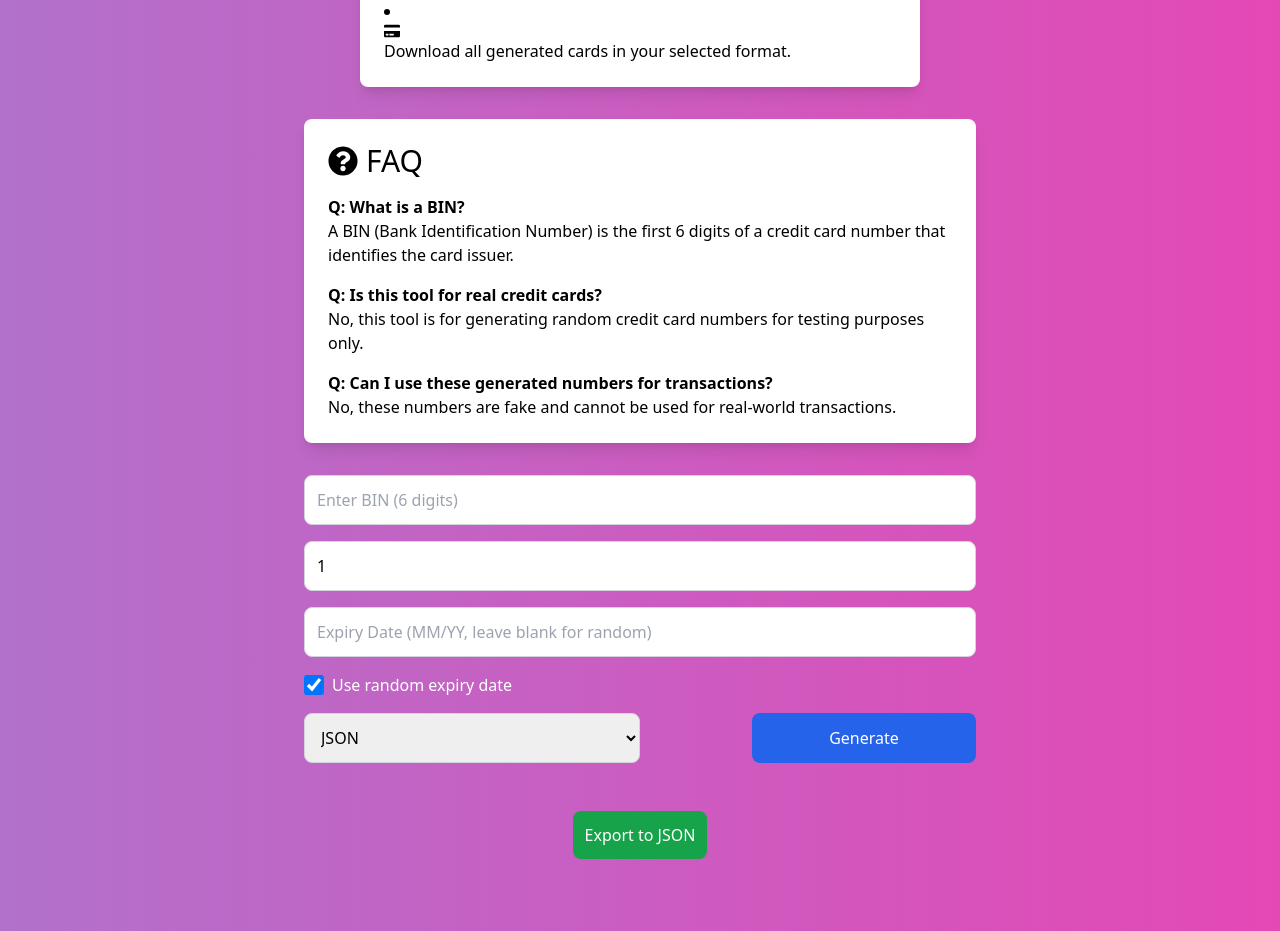
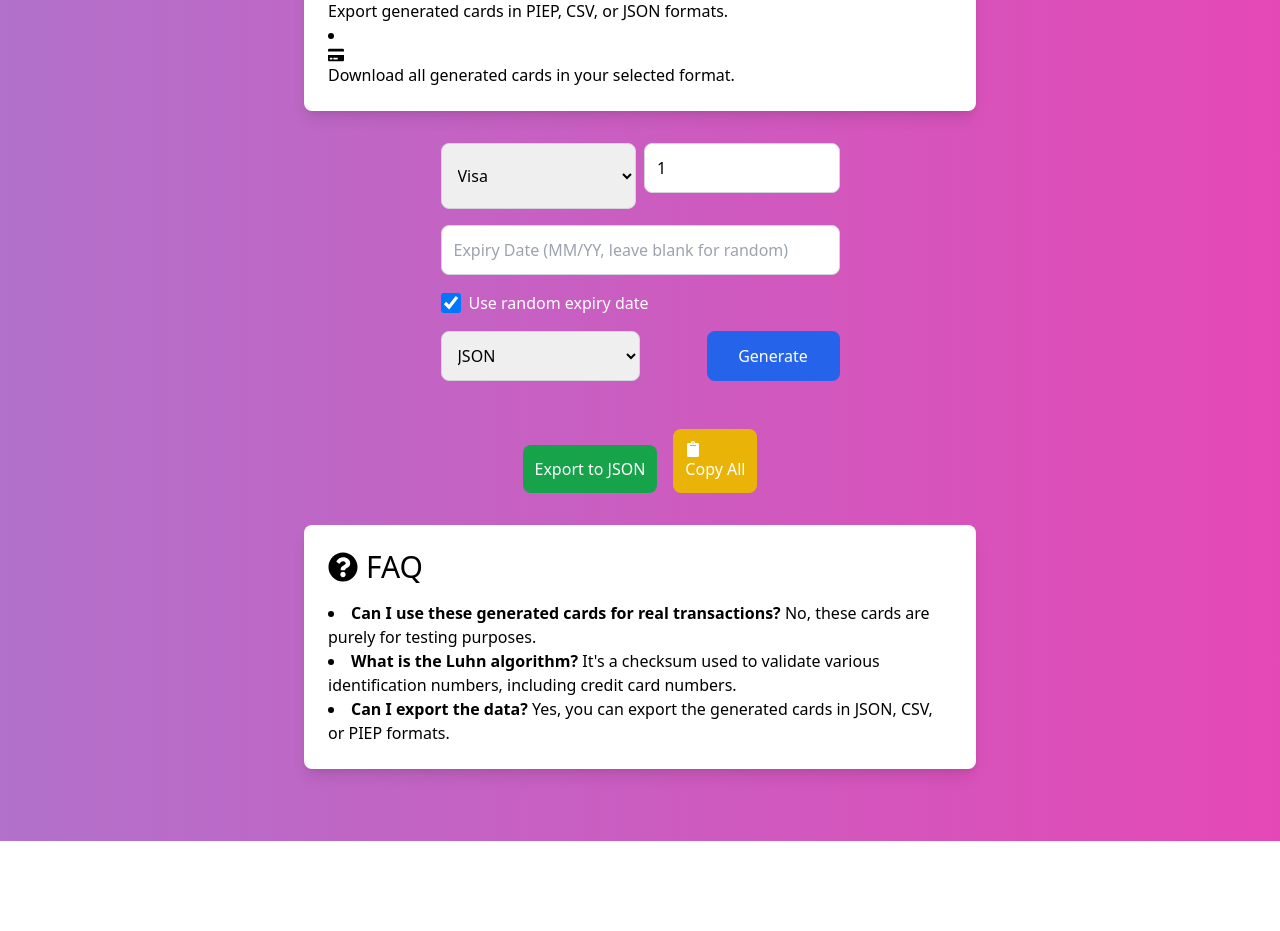
Before and after one commit to mosaphir/nextshop, a Next.js app: page / in a window 1280 px wide. Shown: the part 609-1540 px from the top of the page. After the commit the page ends 1450 px from the top, so only its background shows below. Built offline with nearby package versions, Linux system fonts and the light colour scheme.

Commit message:
Update page.tsx

```diff
--- a/app/page.tsx
+++ b/app/page.tsx
@@ -1,20 +1,22 @@
 "use client";
 
 import { useState } from "react";
-import { FaCreditCard, FaQuestionCircle, FaInfoCircle } from "react-icons/fa"; // Import icons from react-icons
+import { FaCreditCard, FaQuestionCircle, FaInfoCircle, FaClipboard } from "react-icons/fa"; // Import icons from react-icons
 
 // Function to generate random integer in a given range
 const getRandomInt = (min: number, max: number): number =>
   Math.floor(Math.random() * (max - min + 1)) + min;
 
-// Function to generate a credit card number with a given BIN
-const generateCreditCardNumber = (bin: string): string => {
+// Function to generate a credit card number using the Luhn algorithm
+const generateCardNumber = (bin: string): string => {
   let cardNumber = bin;
+
+  // Generate the rest of the number
   while (cardNumber.length < 15) {
     cardNumber += getRandomInt(0, 9);
   }
 
-  // Luhn algorithm to generate valid card number
+  // Luhn algorithm to generate a valid card number
   const luhnChecksum = (number: string): number => {
     let sum = 0;
     let shouldDouble = false;
@@ -54,7 +56,14 @@ const generateExpiryDate = (useRandom: boolean, expiryInput: string): string =>
   }
 };
 
-// Function to format the card data into different formats (PIEP, JSON, CSV)
+// Define BIN ranges for different card types
+const cardTypes = {
+  visa: "4",
+  mastercard: "5",
+  amex: "34", // AMEX cards typically start with 34 or 37
+  discover: "6", // Discover cards start with 6011, 622126-622925, etc.
+};
+
 const formatCardData = (data: { cardNumber: string; cvv: number; expiry: string; bin: string }, format: string): string => {
   if (format === "piep") {
     return `${data.cardNumber}|${data.expiry.split("/")[0]}|${data.expiry.split("/")[1]}|${data.cvv}`;
@@ -68,29 +77,32 @@ const formatCardData = (data: { cardNumber: string; cvv: number; expiry: string;
 
 const Home = () => {
   const [cardDetails, setCardDetails] = useState<string[]>([]);
-  const [binInput, setBinInput] = useState<string>("");
+  const [binInput, setBinInput] = useState<string>(""); // Used for input BIN number
   const [expiryInput, setExpiryInput] = useState<string>(""); // Used if not random expiry
   const [outputFormat, setOutputFormat] = useState<string>("json");
   const [cardsToGenerate, setCardsToGenerate] = useState<number>(1);
   const [useRandomExpiry, setUseRandomExpiry] = useState<boolean>(true);
+  const [cardType, setCardType] = useState<string>("visa");
 
   // Handle card generation logic
   const handleGenerate = () => {
-    if (!binInput) {
-      alert("Please enter a BIN number!");
+    const generatedCards: string[] = [];
+    const binPrefix = cardTypes[cardType];
+    if (!binPrefix) {
+      alert("Please select a valid card type!");
       return;
     }
 
-    const generatedCards: string[] = [];
     for (let i = 0; i < cardsToGenerate; i++) {
-      const cardNumber = generateCreditCardNumber(binInput);
+      // Generate a valid card number based on the selected BIN prefix
+      const cardNumber = generateCardNumber(binPrefix);
       const cvv = generateCvv();
       const expiry = generateExpiryDate(useRandomExpiry, expiryInput);
       const cardData = {
         cardNumber,
         cvv,
         expiry,
-        bin: binInput,
+        bin: binPrefix,
       };
 
       const formattedCard = formatCardData(cardData, outputFormat);
@@ -113,6 +125,14 @@ const Home = () => {
     }
   };
 
+  // Copy all cards to clipboard
+  const handleCopyAll = () => {
+    if (cardDetails.length > 0) {
+      navigator.clipboard.writeText(cardDetails.join("\n"));
+      alert("Card details copied to clipboard!");
+    }
+  };
+
   return (
     <div className="bg-gradient-to-r from-pink-500 via-blue-500 to-teal-500 animate-background min-h-screen flex flex-col items-center text-white py-10">
       <h1 className="text-4xl font-bold mb-8">Random Credit Card Generator</h1>
@@ -131,48 +151,37 @@ const Home = () => {
       <div className="max-w-2xl mx-auto bg-white text-black p-6 rounded-lg shadow-lg mb-8">
         <h2 className="text-3xl flex items-center gap-2"><FaCreditCard /> Features</h2>
         <ul className="list-inside list-disc mt-4">
-          <li><FaCreditCard /> Generate valid-looking credit card numbers with a user-defined BIN.</li>
+          <li><FaCreditCard /> Generate valid-looking credit card numbers based on card types (Visa, Mastercard, etc.).</li>
           <li><FaCreditCard /> Random or custom expiry date generation.</li>
           <li><FaCreditCard /> Export generated cards in PIEP, CSV, or JSON formats.</li>
           <li><FaCreditCard /> Download all generated cards in your selected format.</li>
         </ul>
       </div>
 
-      {/* FAQ Section */}
-      <div className="max-w-2xl mx-auto bg-white text-black p-6 rounded-lg shadow-lg mb-8">
-        <h2 className="text-3xl flex items-center gap-2"><FaQuestionCircle /> FAQ</h2>
-        <div className="mt-4">
-          <strong>Q: What is a BIN?</strong>
-          <p>A BIN (Bank Identification Number) is the first 6 digits of a credit card number that identifies the card issuer.</p>
-        </div>
-        <div className="mt-4">
-          <strong>Q: Is this tool for real credit cards?</strong>
-          <p>No, this tool is for generating random credit card numbers for testing purposes only.</p>
-        </div>
-        <div className="mt-4">
-          <strong>Q: Can I use these generated numbers for transactions?</strong>
-          <p>No, these numbers are fake and cannot be used for real-world transactions.</p>
-        </div>
-      </div>
-
       {/* Input Fields */}
       <div className="max-w-2xl mx-auto mb-8">
-        <input
-          type="text"
-          placeholder="Enter BIN (6 digits)"
-          value={binInput}
-          onChange={(e) => setBinInput(e.target.value)}
-          maxLength={6}
-          className="p-3 mb-4 w-full text-black rounded-lg border border-gray-300"
-        />
+        <div className="flex gap-2 mb-4">
+          <select
+            value={cardType}
+            onChange={(e) => setCardType(e.target.value)}
+            className="p-3 text-black rounded-lg border border-gray-300 w-1/2"
+          >
+            <option value="visa">Visa</option>
+            <option value="mastercard">MasterCard</option>
+            <option value="amex">AMEX</option>
+            <option value="discover">Discover</option>
+          </select>
+
           <input
             type="number"
             value={cardsToGenerate}
             onChange={(e) => setCardsToGenerate(Number(e.target.value))}
             placeholder="How many cards?"
             min={1}
-          className="p-3 mb-4 w-full text-black rounded-lg border border-gray-300"
+            className="p-3 mb-4 w-1/2 text-black rounded-lg border border-gray-300"
           />
+        </div>
+
         <input
           type="text"
           placeholder="Expiry Date (MM/YY, leave blank for random)"
@@ -180,6 +189,7 @@ const Home = () => {
           onChange={(e) => setExpiryInput(e.target.value)}
           className="p-3 mb-4 w-full text-black rounded-lg border border-gray-300"
         />
+
         <div className="flex items-center gap-2 mb-4">
           <input
             type="checkbox"
@@ -210,7 +220,7 @@ const Home = () => {
         </div>
       </div>
 
-      {/* Display Generated Cards */}
+      {/* Generated Cards */}
       {cardDetails.length > 0 && (
         <div className="max-w-2xl mx-auto bg-white text-black p-6 rounded-lg shadow-lg mb-8">
           <textarea
@@ -230,6 +240,22 @@ const Home = () => {
         >
           Export to {outputFormat.toUpperCase()}
         </button>
+        <button
+          onClick={handleCopyAll}
+          className="ml-4 p-3 bg-yellow-500 text-white rounded-lg hover:bg-yellow-600 transition"
+        >
+          <FaClipboard /> Copy All
+        </button>
+      </div>
+
+      {/* FAQ Section */}
+      <div className="max-w-2xl mx-auto bg-white text-black p-6 rounded-lg shadow-lg mb-8">
+        <h2 className="text-3xl flex items-center gap-2"><FaQuestionCircle /> FAQ</h2>
+        <ul className="list-inside list-disc mt-4">
+          <li><strong>Can I use these generated cards for real transactions?</strong> No, these cards are purely for testing purposes.</li>
+          <li><strong>What is the Luhn algorithm?</strong> It's a checksum used to validate various identification numbers, including credit card numbers.</li>
+          <li><strong>Can I export the data?</strong> Yes, you can export the generated cards in JSON, CSV, or PIEP formats.</li>
+        </ul>
       </div>
     </div>
   );
```
Lines whose indentation alone changed are shown as unchanged.
